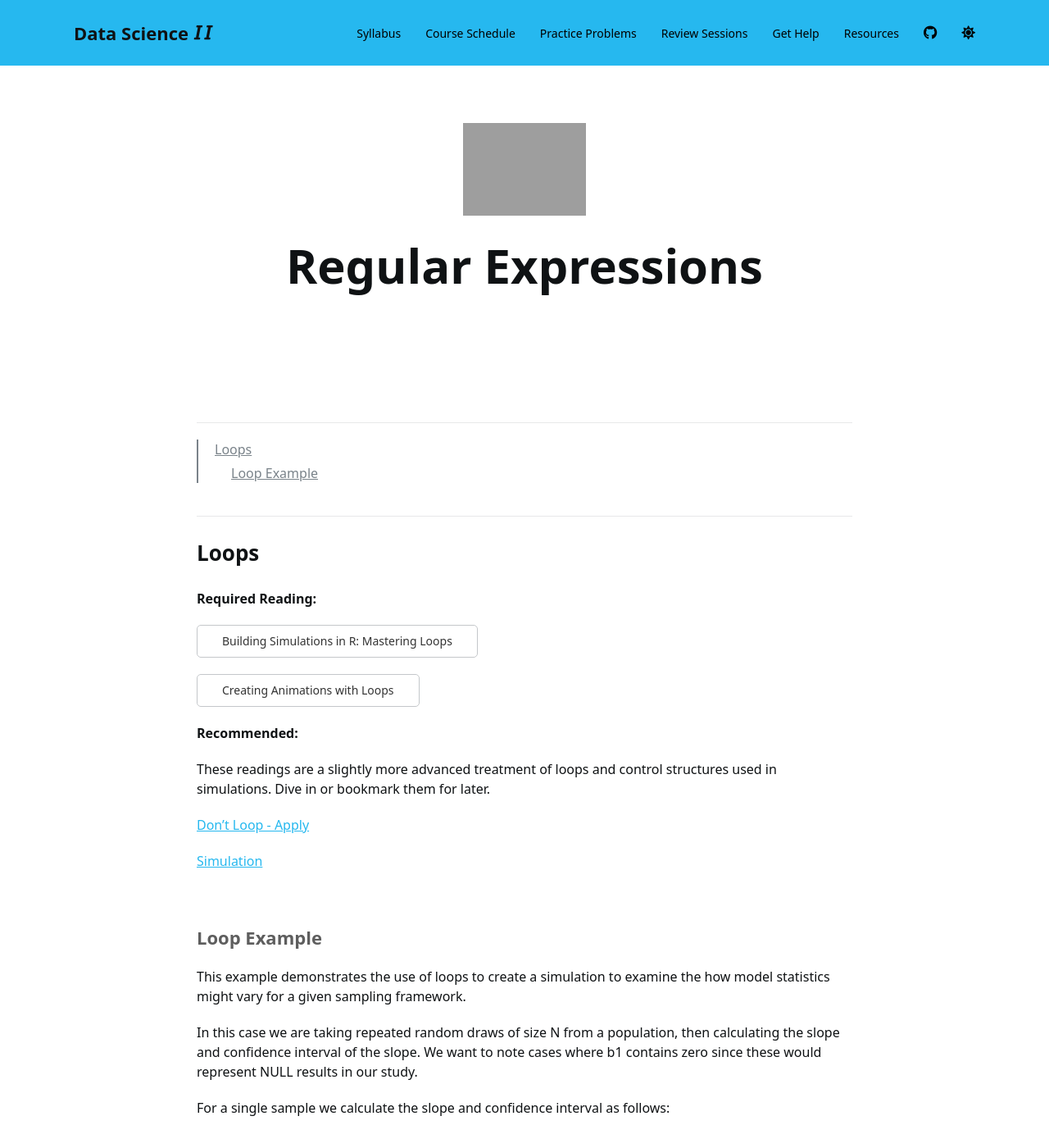
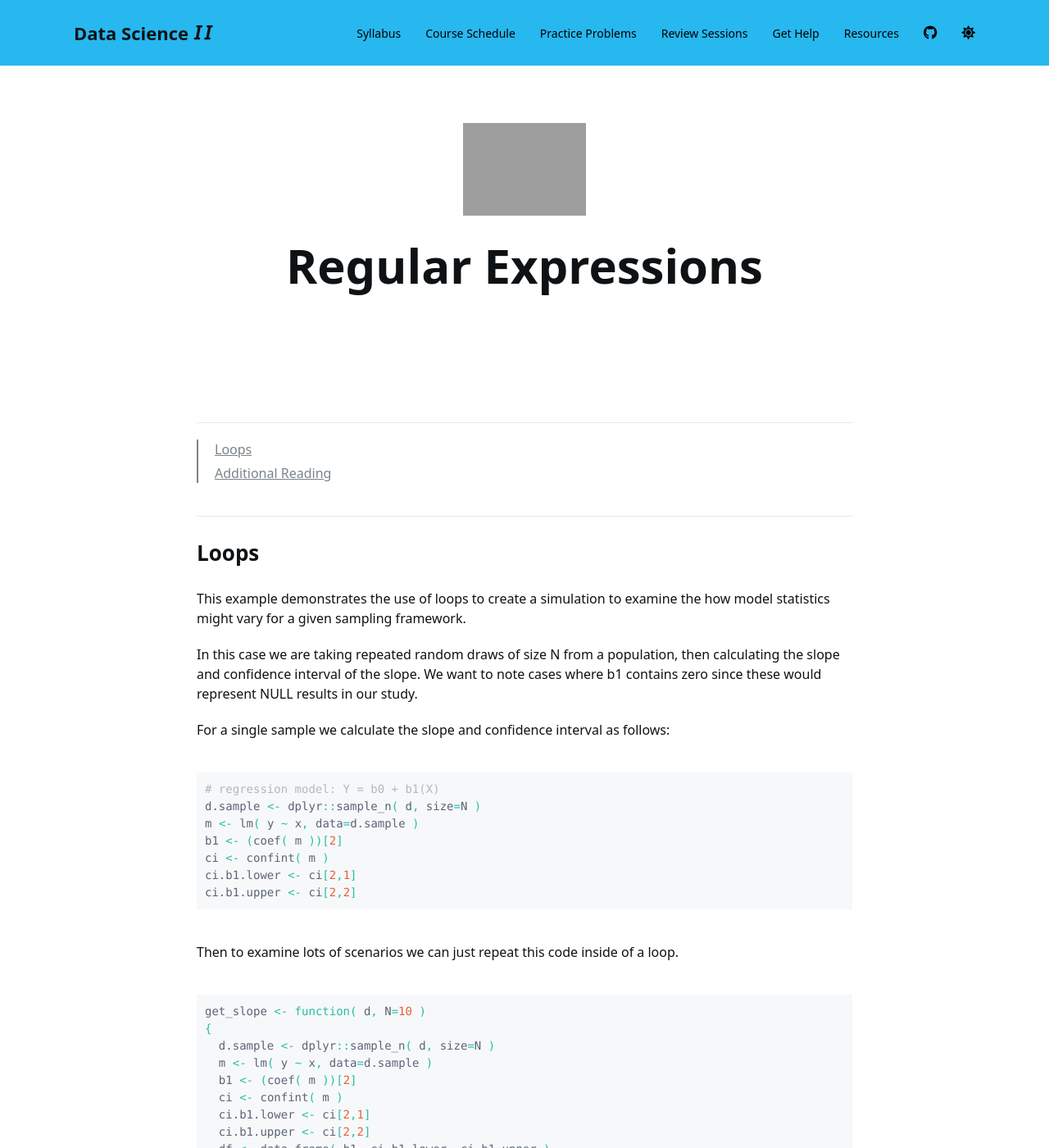
Before and after one commit to Watts-College/cpp-527-fall-2021, a Jekyll site: the page built from lectures/week-02.md, in a window 1280 px wide and 1400 px high. Shown: the whole window at 82% size. Built offline with Jekyll 4.4.1, drawn with Linux system fonts in a browser that asks for light colours; nearby versions of some CDN libraries; a script bundle is joined from its source files by our own code; library files that are not in the unit come from our copies; a style sheet for code colours, icons or effects is not loaded; some of the changed text lies outside the part shown.

Commit message:
Update week-02.md

````diff
--- a/lectures/week-02.md
+++ b/lectures/week-02.md
@@ -16,25 +16,6 @@
 
 ## Loops
 
-**Required Reading:**
-
-<a class="uk-button uk-button-default" href="../p-02-loops.html">Building Simulations in R: Mastering Loops</a>
-
-<a class="uk-button uk-button-default" href="../Animations.html">Creating Animations with Loops</a>
-
-**Recommended:**
-
-These readings are a slightly more advanced treatment of loops and control structures used in simulations. Dive in or bookmark them for later.
-
-[Don't Loop - Apply](https://bookdown.org/rdpeng/rprogdatascience/loop-functions.html)
-
-[Simulation](https://bookdown.org/rdpeng/rprogdatascience/simulation.html)
-
-
-<br>
-
-
-### Loop Example
 
 This example demonstrates the use of loops to create a simulation to examine the how model statistics might vary for a given sampling framework.
 
@@ -200,6 +181,14 @@
 plot_ci( df=results )
 ```
 
+## Additional Reading
+
+
+These readings are a slightly more advanced treatment of loops and control structures used in simulations. Dive in or bookmark them for later.
+
+[Don't Loop - Apply](https://bookdown.org/rdpeng/rprogdatascience/loop-functions.html)
+
+[Simulation](https://bookdown.org/rdpeng/rprogdatascience/simulation.html)
 
 
 <br>
````
